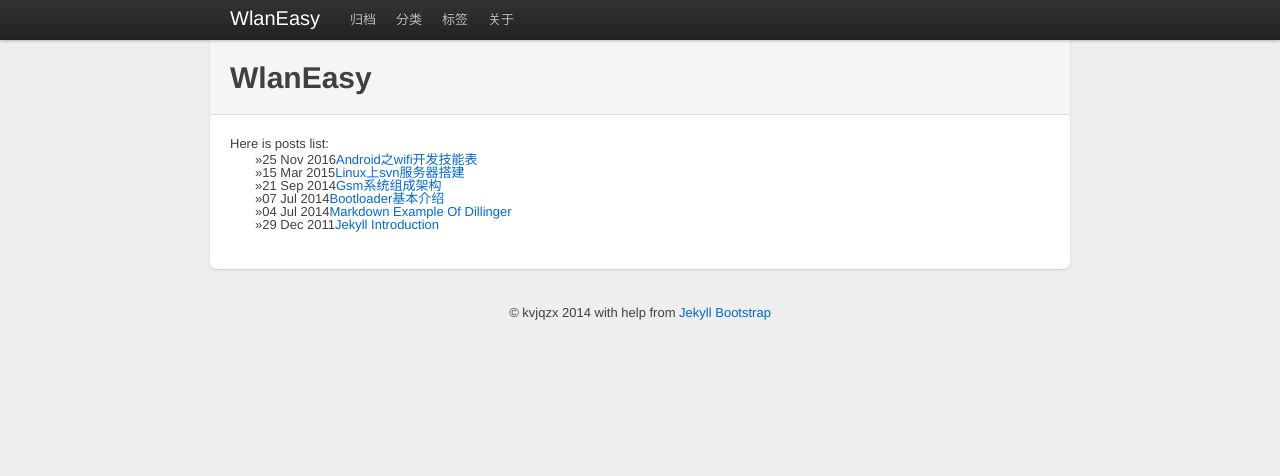
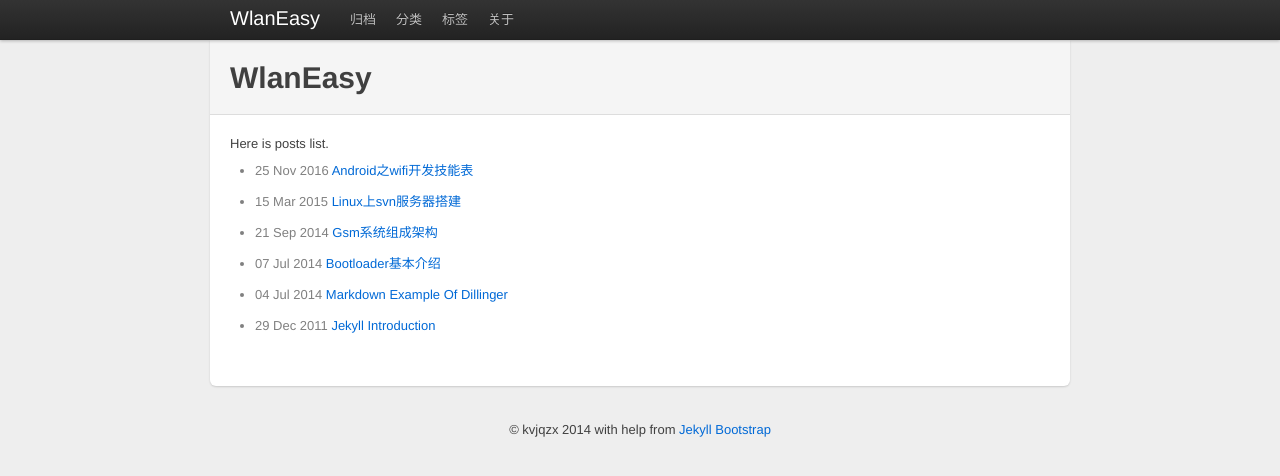
Before and after one commit to kvjqzx/kvjqzx.github.io, a Jekyll site: the page built from index.md, in a window 1280 px wide. Shown: the top 476 px of the page. Built offline with Jekyll 4.4.1, drawn with Linux system fonts in a browser that asks for light colours.

Commit message:
Update index.md

```diff
--- a/index.md
+++ b/index.md
@@ -3,12 +3,10 @@ layout: page
 title: WlanEasy
 tagline: Supporting tagline
 ---
-<div id="home">
-Here is posts list:
+Here is posts list.
 <ul class="posts">
-  {% for post in site.posts %}
-    &raquo;<span>{{ post.date | date_to_string }}</span><a href="{{ post.url }}">{{ post.title }}</a>
-    <br>
-  {% endfor %}
+    {% for post in site.posts %}
+        <li><span>{{ post.date | date_to_string }}</span> <a href="{{ BASE_PATH }}{{ post.url }}">{{ post.title }}</a></li>
+        <br>
+    {% endfor %}
 </ul>
-</div>
```
